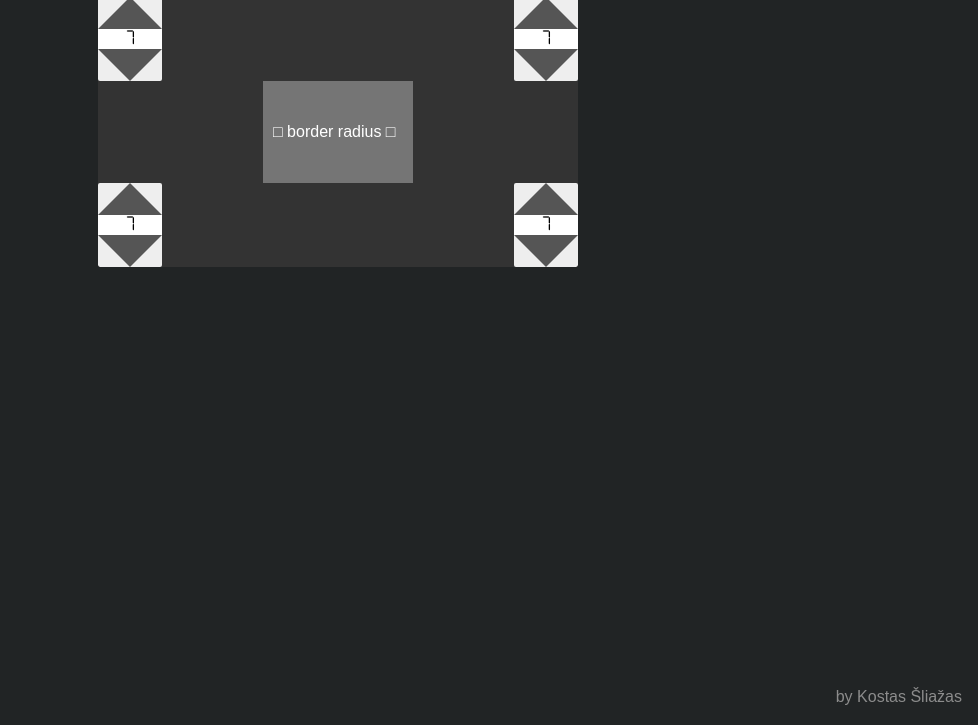
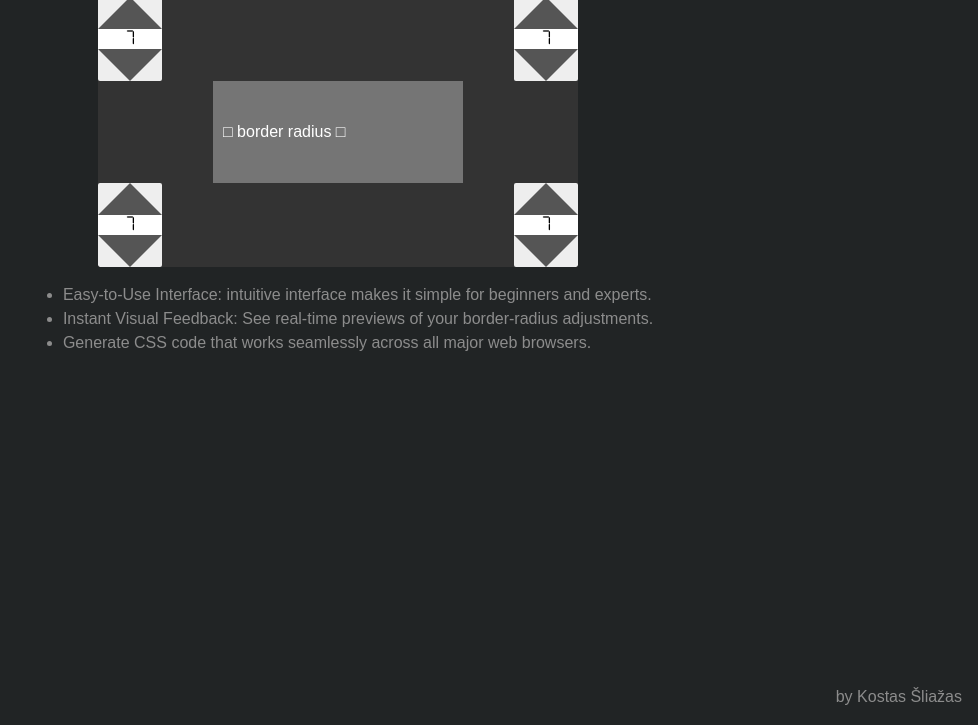
Before and after one commit to KostasSliazas/border-radius, a plain HTML site: page index.html in a window 1280 px wide. Shown: the part 75-800 px from the top of the page, without its empty margins (302-1280 px from the left). Drawn offline with Linux system fonts and the light colour scheme.

Commit message:
Add files via upload

```diff
--- a/css/style.css
+++ b/css/style.css
@@ -65,7 +65,10 @@ h5 {
     font-weight: normal;
     font-style: normal;
 }
-
+.text{
+    width: max-content;
+    margin:1em auto;
+}
 .darrow {
     border-width: 32px 32px 0px 32px;
 }
@@ -137,7 +140,7 @@ h5 {
     width: 100%;
     align-items: center;
     text-align: left;
-    min-width: 150px;
+    min-width: 250px;
     box-sizing: border-box;
     border: 10px solid #757575;
 }
--- a/index.html
+++ b/index.html
@@ -4,6 +4,9 @@
 <head>
   <meta charset="utf-8">
   <meta name="viewport" content="width=device-width, initial-scale=1.0, maximum-scale=2.0, user-scalable=yes">
+  <meta name="description" content="Border radius">
+  <meta name="keywords" content="border-radius generator,css rounded corners,border-radius tool,rounded border css">
+  <meta name="author" content="Kostas Šliažas">
   <link rel="apple-touch-icon" sizes="180x180" href="apple-touch-icon.png">
   <link rel="icon" type="image/png" sizes="32x32" href="favicon-32x32.png">
   <link rel="icon" type="image/png" sizes="16x16" href="favicon-16x16.png">
@@ -16,7 +19,6 @@
 </head>
 
 <body>
-
   <div class="wrap">
     <h1>Border radius</h1>
     <div id="bordersRadius">
@@ -37,7 +39,7 @@
           </div>
         </div>
         <div class="g4">
-                    <div name="borders" id="borders">□ border radius □</div>
+          <div id="borders">□ border radius □</div>
         </div>
         <div class="g7">
           <div class="arows">
@@ -56,6 +58,11 @@
         </div>
       </div>
     </div>
+    <ul class="text">
+      <li>Easy-to-Use Interface: intuitive interface makes it simple for beginners and experts.</li>
+      <li>Instant Visual Feedback: See real-time previews of your border-radius adjustments.</li>
+      <li>Generate CSS code that works seamlessly across all major web browsers.</li>
+    </ul>
     <footer>by Kostas Šliažas</footer>
   </div>
   <script src="js/script.min.js"></script>
```
Also changed, not shown: css/style.min.css. Lines whose indentation alone changed are shown as unchanged.
